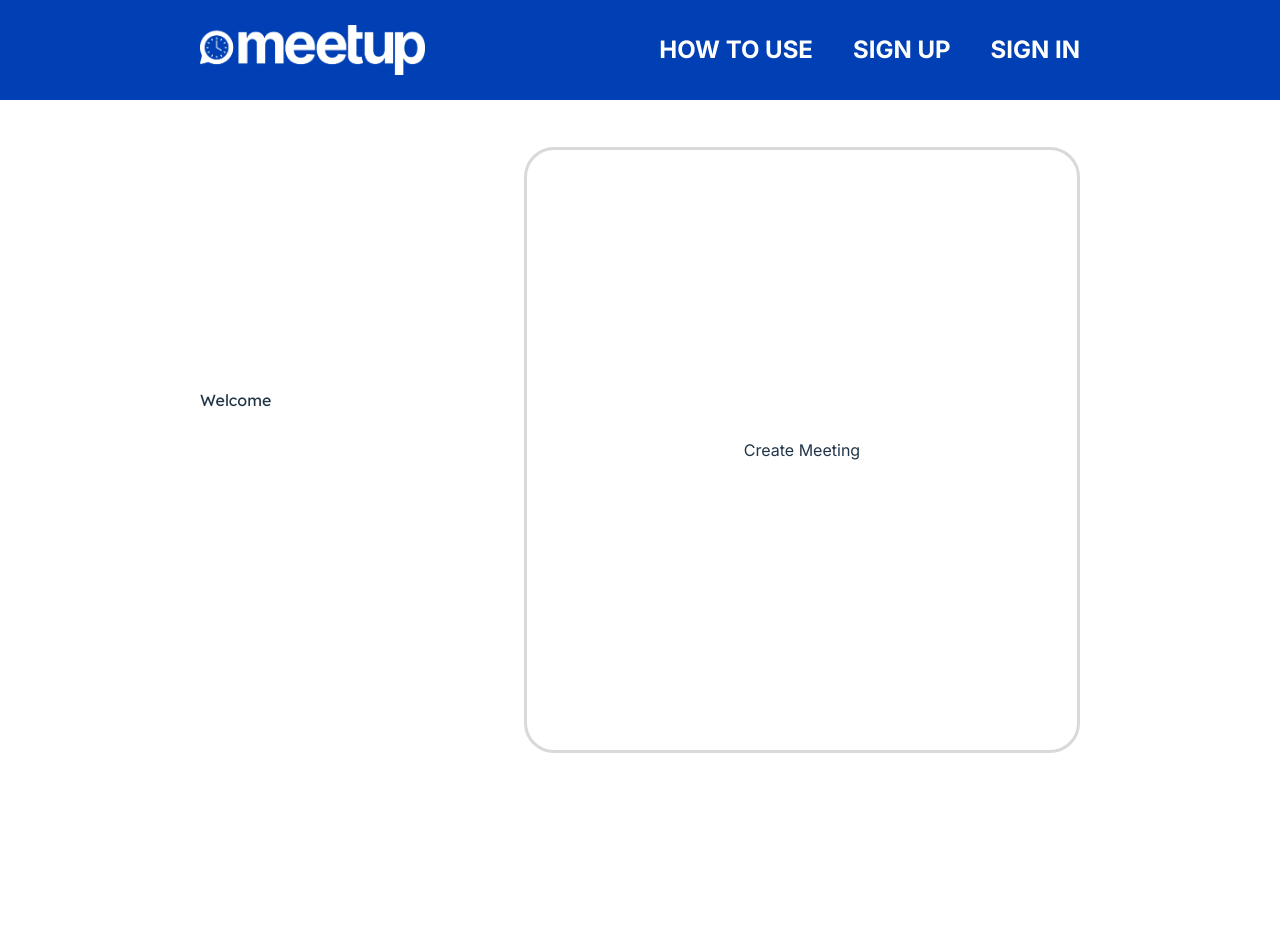
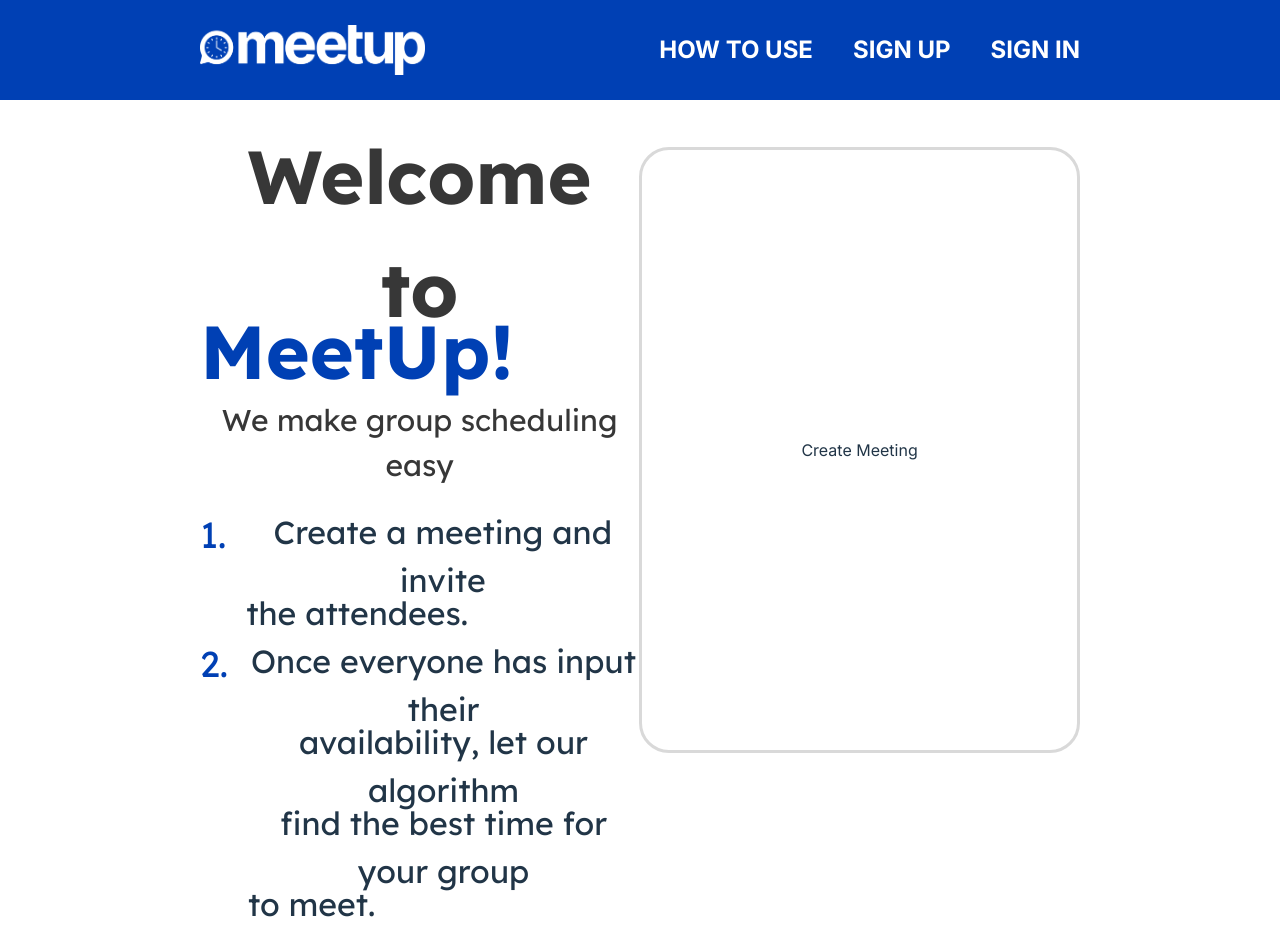
Before and after one commit to jack-munson/meet-up, a React (Vite) app: page / in a window 1280 px wide. Shown: the top 937 px of the page. Before the commit the page ends 800 px from the top, so only its background shows below. Built offline with nearby package versions, Linux system fonts and the light colour scheme; no server answers.

Commit message:
Completed initial welcome/front page

```diff
--- a/src/components/CreateMeeting.css
+++ b/src/components/CreateMeeting.css
@@ -1,20 +1,12 @@
-@import url('https://fonts.googleapis.com/css2?family=Lexend:wght@100..900&display=swap');
-
 .create-meeting-box {
     display: flex;
     flex-direction: column;
     align-items: center;
     justify-content: center;
-    margin-right: 200px;
+    margin-right: 200px; /* To align with heading content */
     margin-top: 100px;
     width: 550px;
     height: 600px;
     border: 3px solid #D9D9D9;
     border-radius: 30px;
 }
-
-.welcome-message {
-    display: flex;
-    margin-left: 200px;
-    font-family: "Lexend", sans-serif;
-}
--- a/src/routes/Front.jsx
+++ b/src/routes/Front.jsx
@@ -9,7 +9,35 @@
             <FrontHeader></FrontHeader>
             <div className="page-content">
                 <div className="welcome-message">
-                    Welcome
+                    <div className="welcome-text-main">Welcome to</div>
+                    <div className="welcome-text-main" style={{ color: "#0040B4" }}>MeetUp!</div>
+                    <div className="welcome-text-sub">We make group scheduling easy</div>
+                    <div className="welcome-message-text-steps">
+                        <div className="message-step">
+                            <div className="step-number">1.</div>
+                            <div className="step-messages">
+                                <div className="step-message">Create a meeting and invite</div>
+                                <div className="step-message">the attendees.</div>
+                            </div>
+                        </div>
+                        <div className="message-step">
+                            <div className="step-number">2.</div>
+                            <div className="step-messages">
+                                <div className="step-message">Once everyone has input their </div>
+                                <div className="step-message">availability, let our algorithm </div>
+                                <div className="step-message">find the best time for your group </div>
+                                <div className="step-message">to meet.</div>
+                            </div>
+                        </div>
+                        <div className="message-step">
+                            <div className="step-number">3.</div>
+                            <div className="step-messages">
+                                <div className="step-message">Choose a time and generate </div>
+                                <div className="step-message">a Zoom or Google Meet link </div>
+                                <div className="step-message">right from MeetUp.</div>
+                            </div>
+                        </div>
+                    </div>
                 </div>
                 <CreateMeeting></CreateMeeting>
             </div>
--- a/src/styles/Front.css
+++ b/src/styles/Front.css
@@ -1,3 +1,5 @@
+@import url('https://fonts.googleapis.com/css2?family=Lexend:wght@100..900&display=swap');
+
 .front-page {
     width: 100vw;
 }
@@ -10,6 +12,64 @@
     height: 100vh;
 }
 
+.welcome-message {
+    display: flex;
+    flex-direction: column;
+    align-items: flex-start;
+    justify-content: space-evenly;
+    max-height: 600px;
+    margin-top: 100px;
+    margin-left: 200px; /* To align with heading content */
+    font-family: "Lexend", sans-serif;
+}
+
+.welcome-text-main {
+    font-size: 75px;
+    font-weight: bold;
+    margin-top: -30px;
+    margin-bottom: -20px;
+    color: #373737;
+}
+
+.welcome-text-sub {
+    font-size: 30px;
+    margin-top: 10px;
+    color: #373737;
+}
+
+.welcome-message-text-steps {
+    display: flex;
+    flex-direction: column;
+    align-items: flex-start;
+    margin-top: 20px;
+    font-family: "Lexend", sans-serif;
+}
+
+.message-step {
+    display: flex;
+    justify-content: center;
+    margin-bottom: 15px;
+}
+
+.step-number {
+    color: #0040B4;
+    font-size: 36px;
+}
+
+.step-messages {
+    display: flex;
+    flex-direction: column;
+    align-items: flex-start;
+    justify-content: center;
+}
+
+.step-message {
+    font-size: 32px;
+    margin-left: 20px;
+    margin-bottom: -15px;
+}
+
+/* Important for making sure everything is centered */
 #root {
     max-width: 100%;
     padding: 0;
```
